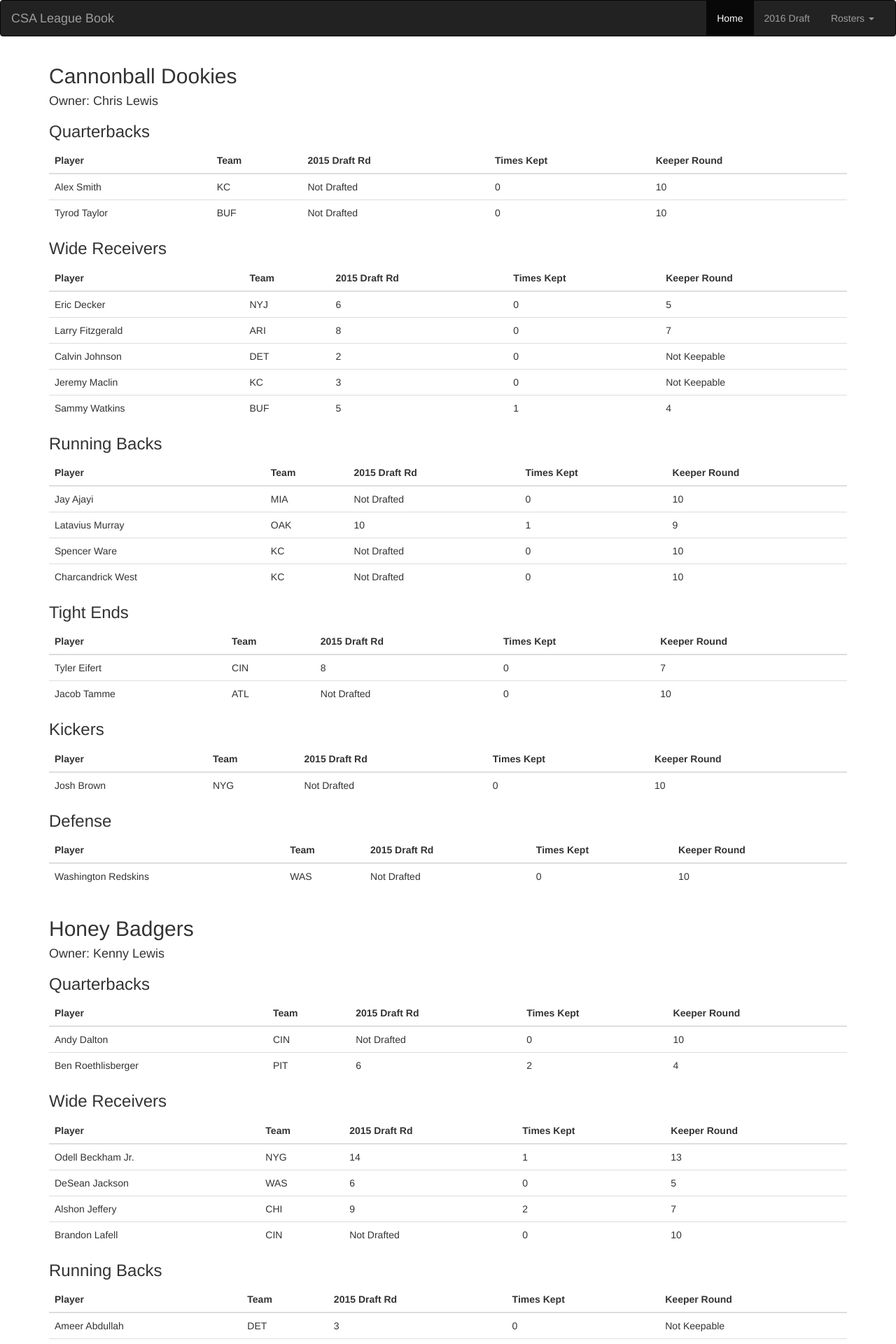
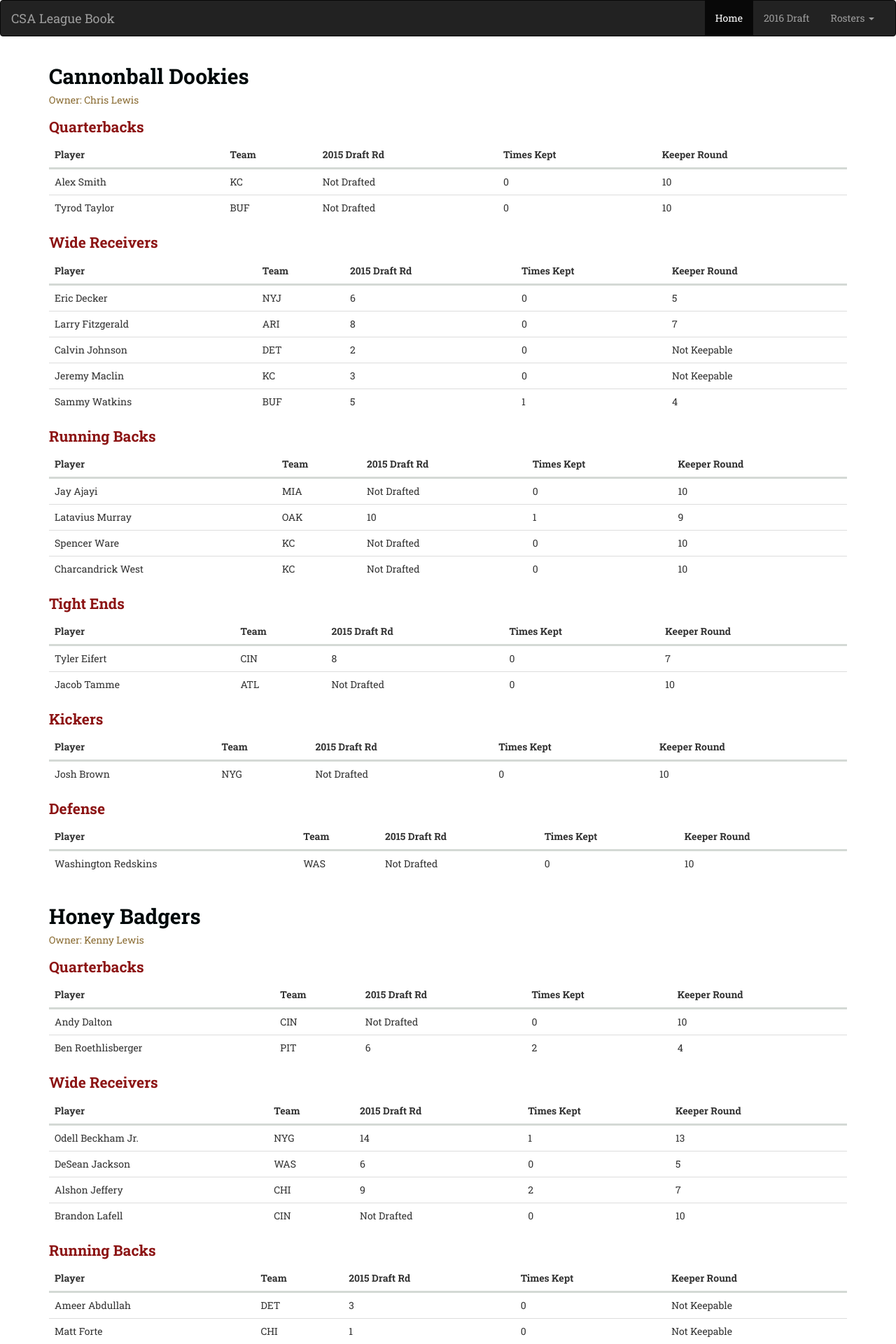
Before and after one commit to hichrislewis/csa-league.github.io, a Jekyll site: the page index.html, which Jekyll copies as it is, in a window 1280 px wide. Shown: the top 1920 px of the page at 70% size. Built offline with Jekyll 4.4.1, drawn with Linux system fonts in a browser that asks for light colours.

Commit message:
Update index.html

```diff
--- a/index.html
+++ b/index.html
@@ -8,7 +8,7 @@
   <link rel="stylesheet" href="http://maxcdn.bootstrapcdn.com/bootstrap/3.3.6/css/bootstrap.min.css">
 
   <!--CSS Styles-->
-  <link rel="stylesheet" type="text/css" href="csa-league.github.io/css/styles.css">
+  <link rel="stylesheet" type="text/css" href="styles.css">
 
   <!--Font-->
 <link href="https://fonts.googleapis.com/css?family=Roboto+Slab:100,300,400,700" rel="stylesheet">
```
